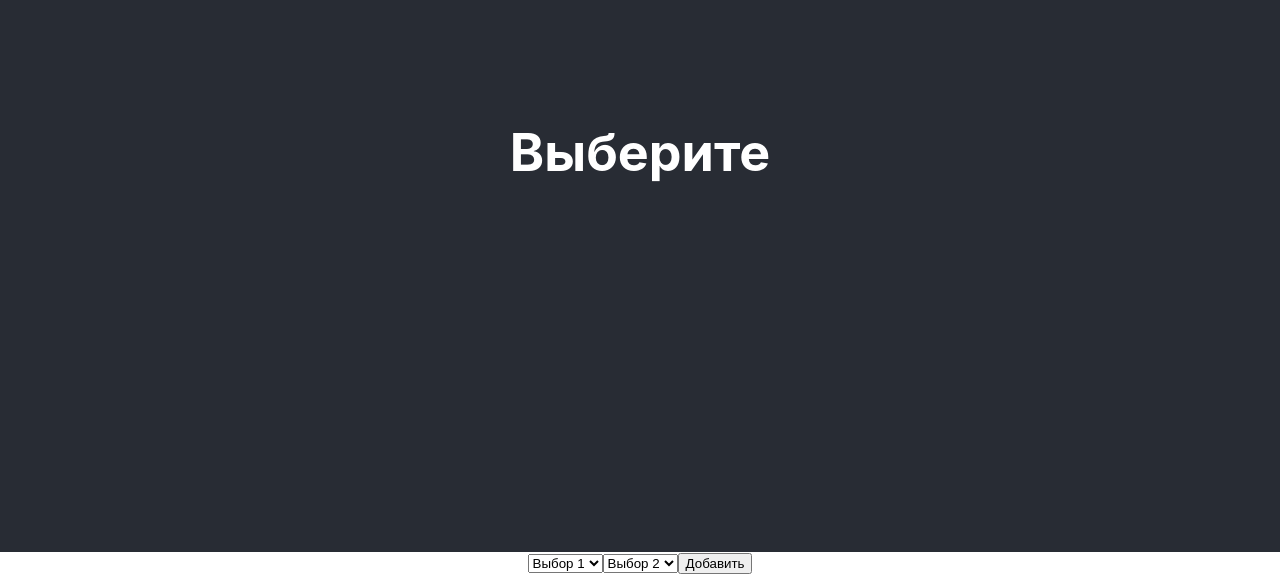
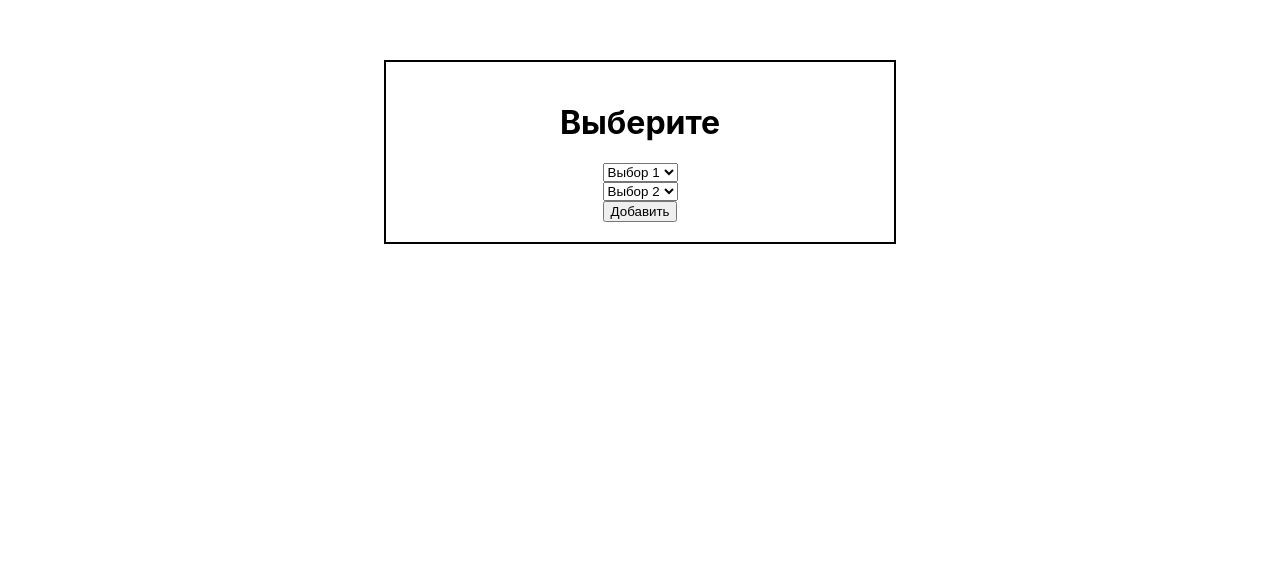
Before and after one commit to ednever/LongDrive, a React (Create React App) app: page / in a window 1280 px wide. Shown: the part 248-822 px from the top of the page. After the commit the page ends 800 px from the top, so only its background shows below. Built offline with nearby package versions, Linux system fonts and the light colour scheme.

Commit message:
Update App.css

```diff
--- a/src/App.css
+++ b/src/App.css
@@ -1,38 +1,32 @@
 .App {
-  text-align: center;
-}
-
-.App-logo {
-  height: 40vmin;
-  pointer-events: none;
-}
-
-@media (prefers-reduced-motion: no-preference) {
-  .App-logo {
-    animation: App-logo-spin infinite 20s linear;
-  }
+  display: flex;
+  flex-direction: column;
+  align-items: center;
+  height: 100vh;
+  margin: 0;
 }
 
 .App-header {
-  background-color: #282c34;
-  min-height: 100vh;
+  flex: 1;
+  width: 40%;
+  display: flex;
+  align-items: center;
+  justify-content: center;
+}
+
+.App-body {
+  flex: 1;
+  width: 40%;
+  display: flex;
+  align-items: center;
+  justify-content: center;
+}
+
+.App-container {
+  border: 2px solid black;
+  padding: 20px;
   display: flex;
   flex-direction: column;
   align-items: center;
-  justify-content: center;
-  font-size: calc(10px + 2vmin);
-  color: white;
+  width: 100%;
 }
-
-.App-link {
-  color: #61dafb;
-}
-
-@keyframes App-logo-spin {
-  from {
-    transform: rotate(0deg);
-  }
-  to {
-    transform: rotate(360deg);
-  }
-}
```
